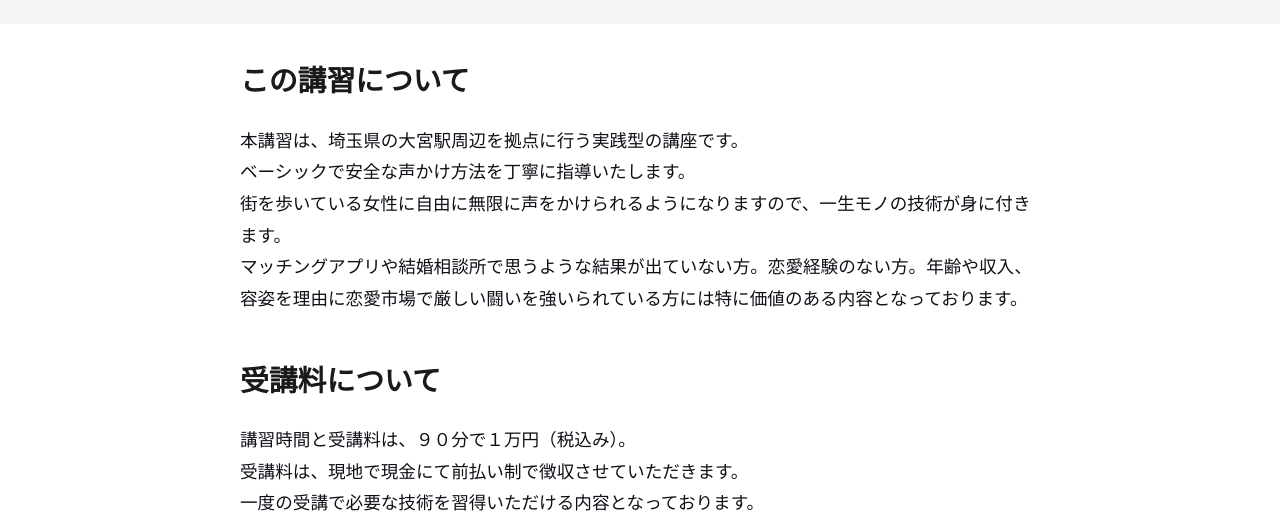
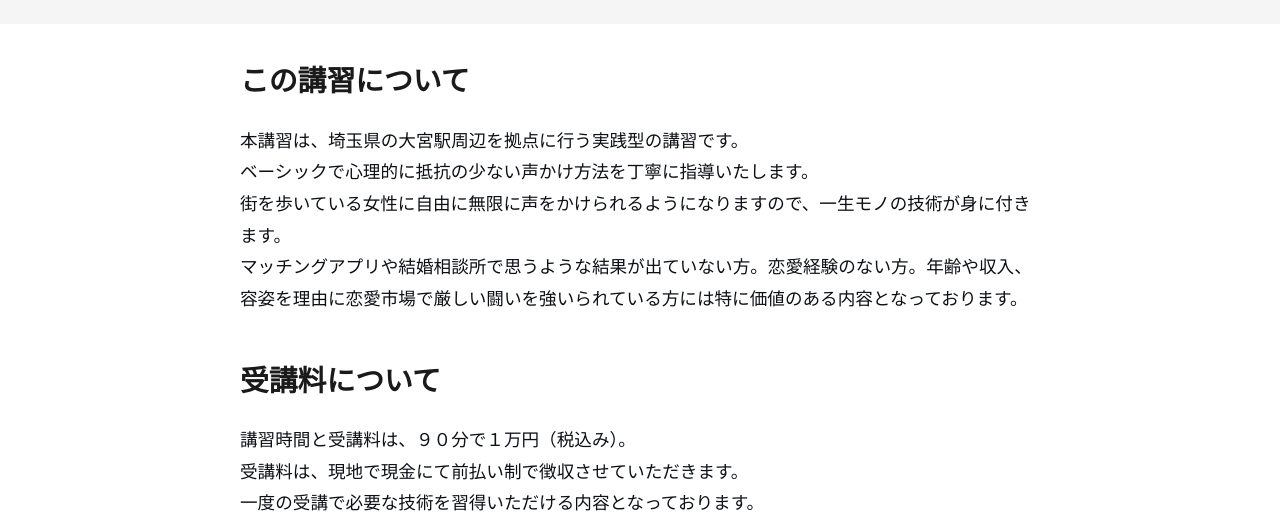
Before and after one commit to paco011/-, a plain HTML site: page about.html in a window 1280 px wide. Shown: the part 270-800 px from the top of the page. Drawn offline with Linux system fonts and the light colour scheme; a web font is replaced by a local one.

Commit message:
Update about.html

```diff
--- a/about.html
+++ b/about.html
@@ -210,8 +210,8 @@ nav .logo a:hover {
   <section>
     <h2>この講習について</h2>
     <p>
-      本講習は、埼玉県の大宮駅周辺を拠点に行う実践型の講座です。<br>
-     ベーシックで安全な声かけ方法を丁寧に指導いたします。<br>
+      本講習は、埼玉県の大宮駅周辺を拠点に行う実践型の講習です。<br>
+     ベーシックで心理的に抵抗の少ない声かけ方法を丁寧に指導いたします。<br>
 街を歩いている女性に自由に無限に声をかけられるようになりますので、一生モノの技術が身に付きます。<br>
 マッチングアプリや結婚相談所で思うような結果が出ていない方。恋愛経験のない方。年齢や収入、容姿を理由に恋愛市場で厳しい闘いを強いられている方には特に価値のある内容となっております。<br>
  </p>
```
